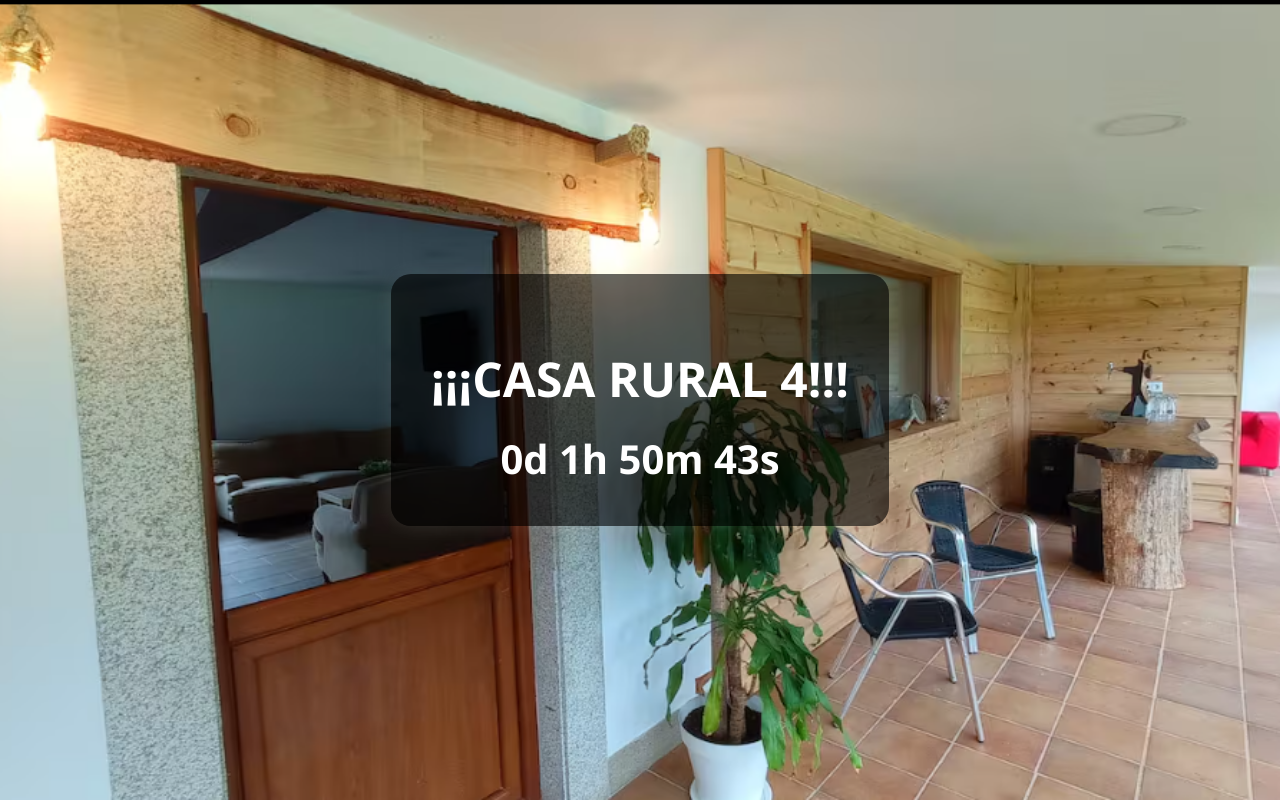
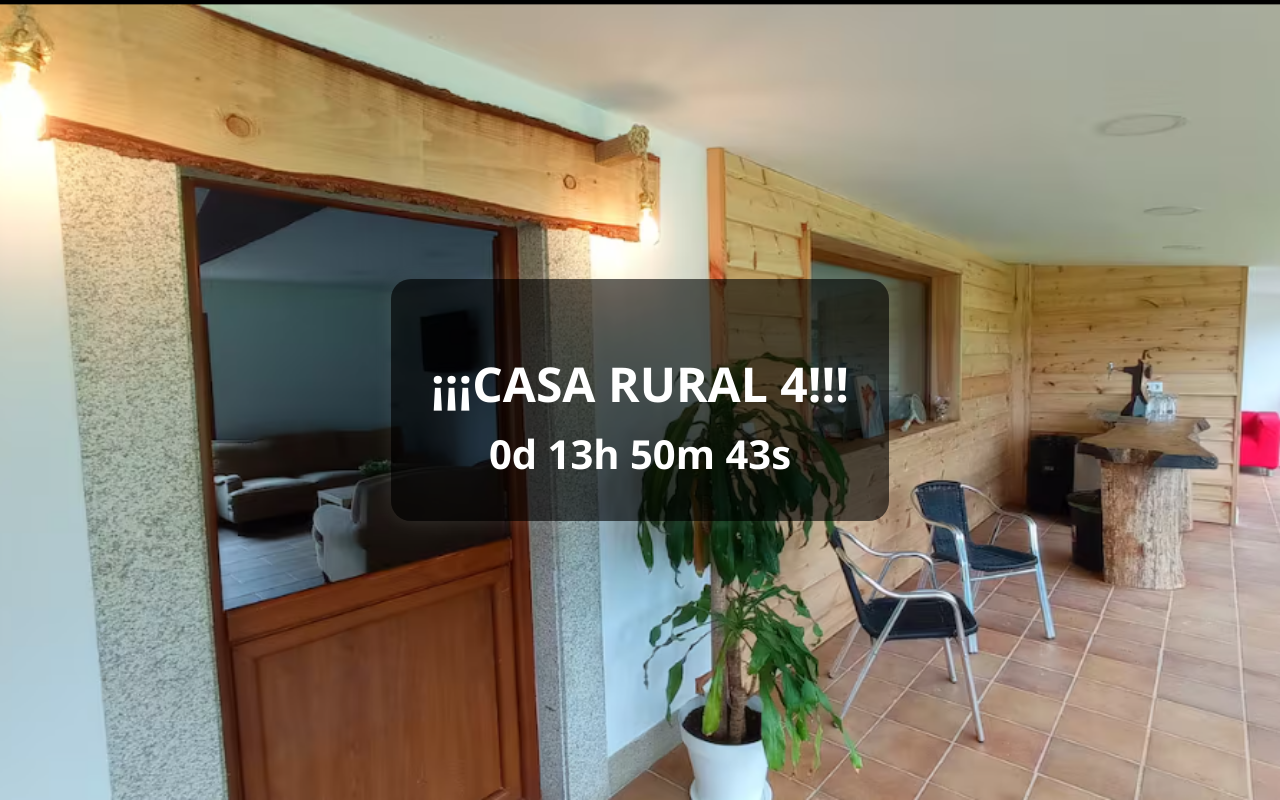
Before and after one commit to Trotinivini/CASA_RURAL_4.github.io, a plain HTML site: page index.html in a window 1280 px wide. Drawn offline with Linux system fonts and the light colour scheme.

Commit message:
Update index.html

```diff
--- a/index.html
+++ b/index.html
@@ -33,7 +33,13 @@
 
     .container h1 {
       font-size: 3rem;
+      margin-bottom: 10px;
+    }
+
+    .fecha-objetivo {
+      font-size: 1.2rem;
       margin-bottom: 20px;
+      color: #ccc;
     }
 
     #timer {
@@ -50,11 +56,11 @@
   </div>
 
   <script>
-    // 🎯 Fecha objetivo: 12 de abril de 2025 a las 16:00
-    const fechaObjetivo = new Date("2025-04-12T00:00:00");
+    // 🎯 Fecha objetivo: 12 de abril de 2025 a las 12:00 (mediodía)
+    const fechaObjetivo = new Date("2025-04-12T12:00:00");
 
     // Configura aquí cuántas imágenes tienes en la carpeta 'fondos/'
-    const totalImagenes = 8; // Ajusta este número según tus imágenes (1.png a 5.png)
+    const totalImagenes = 8; // Ajusta este número según tus imágenes
     const rutaCarpeta = "fondos/";
 
     let horaActual = new Date().getHours();
@@ -99,3 +105,4 @@
   </script>
 
 </body>
+</html>
```
